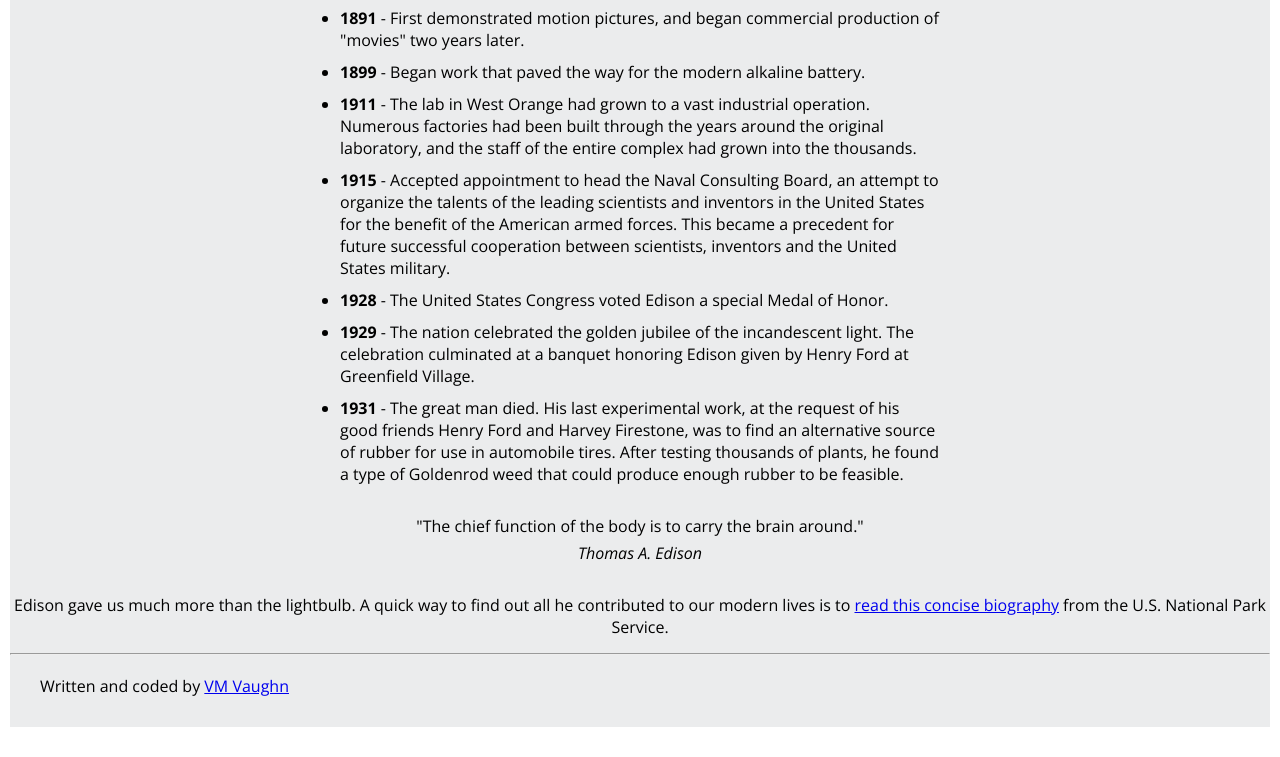
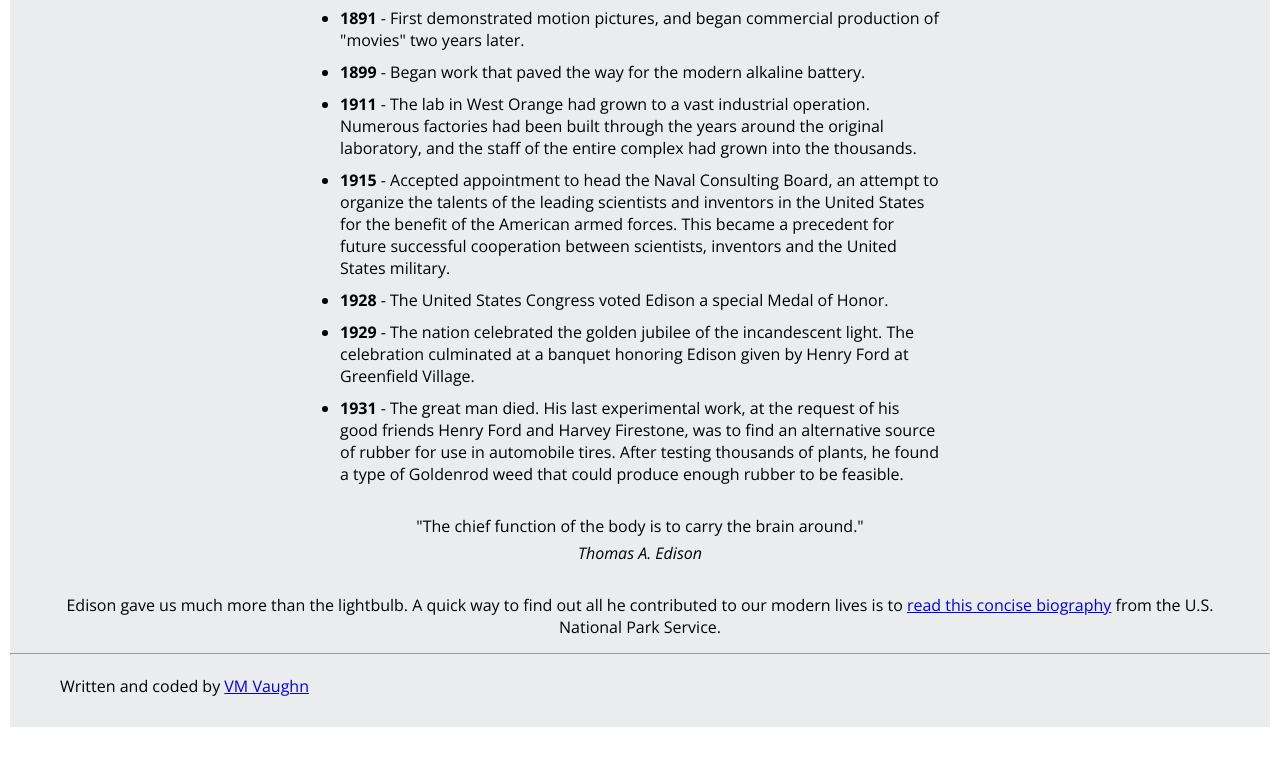
Before and after one commit to vmvaughn/fcc-tribute-page, a plain HTML site: page index.html in a window 1280 px wide. Shown: the part 1739-2496 px from the top of the page. Drawn offline with nearby package versions, Linux system fonts and the light colour scheme.

Commit message:
A couple of tweaks to styling

```diff
--- a/tribute.css
+++ b/tribute.css
@@ -74,7 +74,7 @@ body {
 
 #wrap-up p:nth-child(3) {
 	text-align: center;
-	margin-bottom: 15px;
+	margin: 0 50px 15px 50px;
 }
 
 #footer {
@@ -82,5 +82,5 @@ body {
 }
 
 #footer p {
-	margin: 20px 0 0 30px;
+	margin: 20px 0 0 50px;
 }
```
